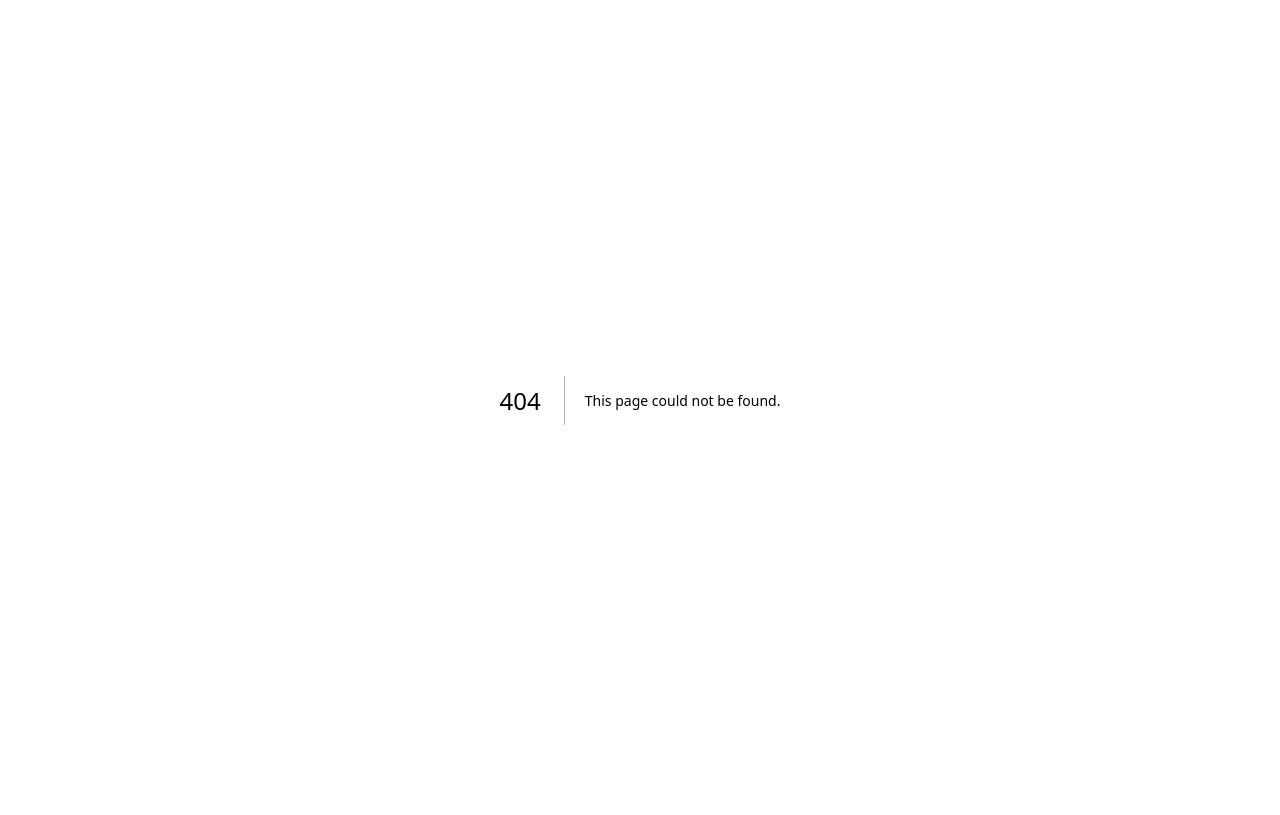
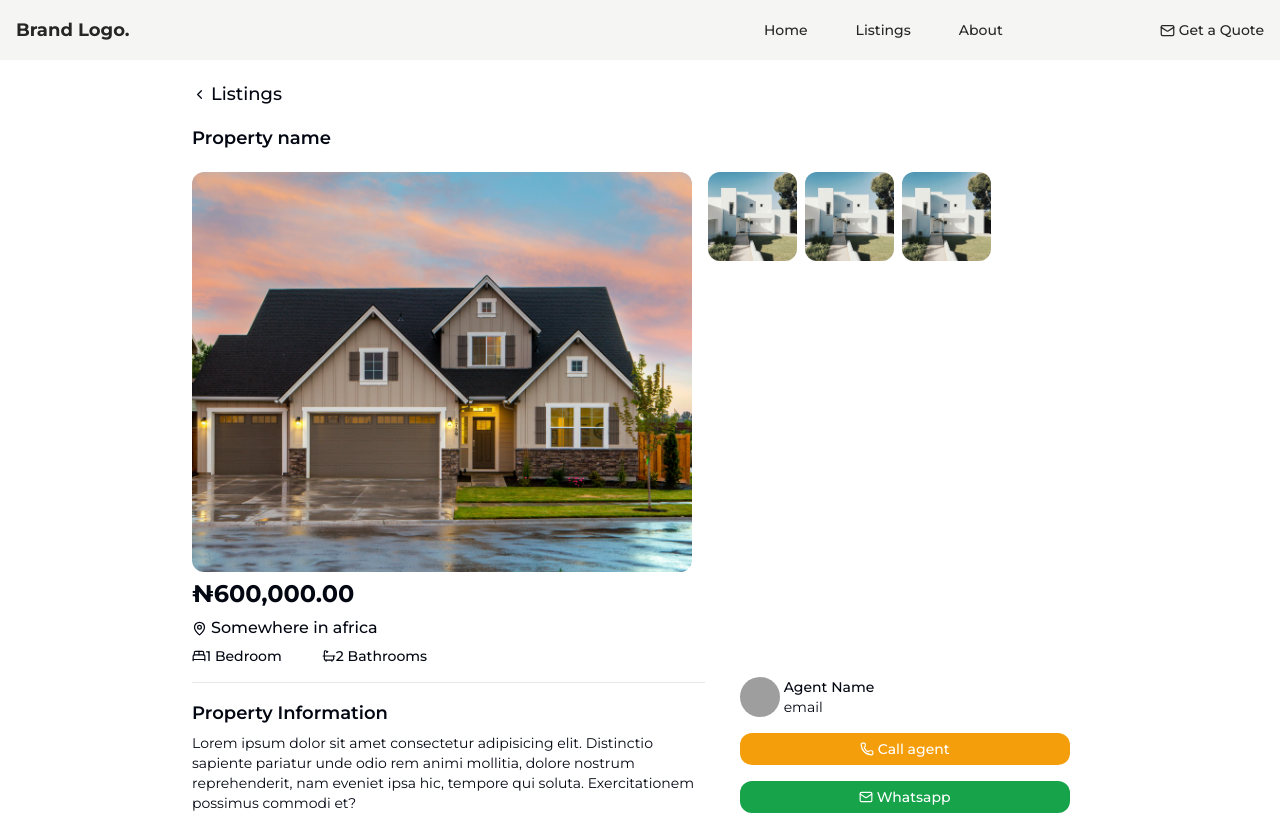
Before and after one commit to Uyiosa2607/MoveIn, a Next.js app: page /listing/1 in a window 1280 px wide. Before the commit this address had no page. Shown: the top 815 px of the page. Built offline with nearby package versions, Linux system fonts and the light colour scheme; grey boxes are pictures that could not be loaded.

Commit message:
added product details page

```diff
--- /dev/null
+++ b/app/listing/[id]/page.tsx
@@ -0,0 +1,134 @@
+"use client";
+import Header from "@/components/header";
+import Footer from "@/components/footer";
+import Image from "next/image";
+import {
+  ChevronLeft,
+  Bath,
+  BedDouble,
+  MapPin,
+  Phone,
+  Mail,
+} from "lucide-react";
+import { useRouter } from "next/navigation";
+import { formatToNaira } from "@/lib/utils";
+import { Separator } from "@/components/ui/separator";
+import { Avatar, AvatarFallback, AvatarImage } from "@/components/ui/avatar";
+
+const mockIMGS = ["/banner.jpg", "/banner.jpg", "/banner.jpg"];
+
+export default function Listing() {
+  const router = useRouter();
+  let bathrooms = 2;
+  let bedrooms = 1;
+
+  return (
+    <div className="bg-[#ffff]">
+      <Header />
+      <div className="container w-[70%] mx-auto">
+        <div
+          onClick={() => router.back()}
+          className="w-full mb-4  mt-20 flex items-center gap-1"
+        >
+          <ChevronLeft size={15} />
+          <p className="font-medium capitalize text-lg">listings</p>
+        </div>
+        <p className="my-4 mb-5 text-lg font-semibold">Property name</p>
+        <div className="flex w-full  gap-4">
+          <div className="flex-2 ">
+            <Image
+              width={10000}
+              quality={100}
+              height={1000}
+              src={"/banner_2.jpg"}
+              alt="listing image"
+              className="w-[500px] rounded-xl h-[400px] object-cover"
+            />
+          </div>
+          <div className="flex-1 grid gap-2 grid-cols-4">
+            {mockIMGS.map((image, index) => (
+              <Image
+                key={index}
+                alt="alt"
+                width={200}
+                height={200}
+                src={image}
+                quality={100}
+                className="h-200 rounded-xl object-cover w-auto"
+              />
+            ))}
+          </div>
+        </div>
+        <div>
+          <div className="flex flex-row gap-4">
+            <div className="flex-[1.4]">
+              <p className="text-2xl font-bold my-1.5">
+                {formatToNaira(600000)}
+              </p>
+              <div className="flex mb-1.5 items-center gap-1">
+                <MapPin size={15} />
+                <p className="text-base font-medium">Somewhere in africa</p>
+              </div>
+              <div className="flex items-center flex-row gap-10">
+                <div className="flex items-center flex-row ">
+                  <BedDouble size={14} />
+                  {bedrooms === 1 ? (
+                    <p className="text-xs lg:text-sm font-medium">{`${bedrooms} Bedroom`}</p>
+                  ) : (
+                    <p className="text-xs lg:text-sm font-medium">{`${bedrooms} Bedrooms`}</p>
+                  )}
+                </div>
+                <div className="flex items-center  flex-row">
+                  <Bath size={14} />
+                  {bathrooms === 1 ? (
+                    <p className="text-xs lg:text-sm font-medium">{`${bathrooms} Bathroom`}</p>
+                  ) : (
+                    <p className="text-xs lg:text-sm font-medium">{`${bathrooms} Bathrooms`}</p>
+                  )}
+                </div>
+              </div>
+              <Separator className="my-4" />
+              <div>
+                <p className="text-lg mb-1.5 font-semibold">
+                  Property Information
+                </p>
+                <p className="font-normal text-sm">
+                  Lorem ipsum dolor sit amet consectetur adipisicing elit.
+                  Distinctio sapiente pariatur unde odio rem animi mollitia,
+                  dolore nostrum reprehenderit, nam eveniet ipsa hic, tempore
+                  qui soluta. Exercitationem possimus commodi et?
+                </p>
+              </div>
+            </div>
+            <div className="flex-[1] flex flex-col justify-end">
+              {/* <p className="text-lg pl-[5%] mt-4 font-semibold capitalize mb-6">
+                agent details
+              </p> */}
+              <div className="flex  w-full pl-[5%] gap-1 items-center">
+                <Avatar>
+                  <AvatarImage src="https://github.com/shadcn.png" />
+                  <AvatarFallback>CN</AvatarFallback>
+                </Avatar>
+                <div className="text-sm">
+                  <p className="font-medium capitalize">agent name</p>
+                  <p>email</p>
+                </div>
+              </div>
+              <div className="flex mt-4 w-full  flex-col gap-4">
+                <div className="flex px-4 place-content-center text-white gap-1 py-1.5 rounded-xl text-center bg-amber-500 flex-row items-center w-[90%] mx-auto">
+                  <Phone size={14} />
+                  <p className="text-sm font-medium">Call agent</p>
+                </div>
+                <div className="flex px-4 place-content-center  text-white gap-1 py-1.5 rounded-xl text-center bg-green-600 flex-row  w-[90%] mx-auto items-center">
+                  <Mail size={14} />
+                  <p className="text-sm font-medium">Whatsapp</p>
+                </div>
+              </div>
+            </div>
+          </div>
+        </div>
+      </div>
+      <Footer />
+    </div>
+  );
+}
--- a/components/header.tsx
+++ b/components/header.tsx
@@ -11,7 +11,7 @@ export default function Header() {
   }
 
   return (
-    <div className="p-4 fixed bg-stone-100 top-0 z-[100] w-full text-neutral-800">
+    <div className="p-4 fixed bg-stone-100 mb-4 top-0 z-[100] w-full text-neutral-800">
       <div className="flex items-center  justify-between flex-row">
         <Link href="/">
           <div>
--- /dev/null
+++ b/components/ui/avatar.tsx
@@ -0,0 +1,50 @@
+"use client"
+
+import * as React from "react"
+import * as AvatarPrimitive from "@radix-ui/react-avatar"
+
+import { cn } from "@/lib/utils"
+
+const Avatar = React.forwardRef<
+  React.ElementRef<typeof AvatarPrimitive.Root>,
+  React.ComponentPropsWithoutRef<typeof AvatarPrimitive.Root>
+>(({ className, ...props }, ref) => (
+  <AvatarPrimitive.Root
+    ref={ref}
+    className={cn(
+      "relative flex h-10 w-10 shrink-0 overflow-hidden rounded-full",
+      className
+    )}
+    {...props}
+  />
+))
+Avatar.displayName = AvatarPrimitive.Root.displayName
+
+const AvatarImage = React.forwardRef<
+  React.ElementRef<typeof AvatarPrimitive.Image>,
+  React.ComponentPropsWithoutRef<typeof AvatarPrimitive.Image>
+>(({ className, ...props }, ref) => (
+  <AvatarPrimitive.Image
+    ref={ref}
+    className={cn("aspect-square h-full w-full", className)}
+    {...props}
+  />
+))
+AvatarImage.displayName = AvatarPrimitive.Image.displayName
+
+const AvatarFallback = React.forwardRef<
+  React.ElementRef<typeof AvatarPrimitive.Fallback>,
+  React.ComponentPropsWithoutRef<typeof AvatarPrimitive.Fallback>
+>(({ className, ...props }, ref) => (
+  <AvatarPrimitive.Fallback
+    ref={ref}
+    className={cn(
+      "flex h-full w-full items-center justify-center rounded-full bg-muted",
+      className
+    )}
+    {...props}
+  />
+))
+AvatarFallback.displayName = AvatarPrimitive.Fallback.displayName
+
+export { Avatar, AvatarImage, AvatarFallback }
--- a/package.json
+++ b/package.json
@@ -9,6 +9,7 @@
     "lint": "next lint"
   },
   "dependencies": {
+    "@radix-ui/react-avatar": "^1.1.3",
     "@radix-ui/react-separator": "^1.1.2",
     "class-variance-authority": "^0.7.1",
     "clsx": "^2.1.1",
```
Also changed, not shown: 1 other file (tests, documents, lock files or other folders).
